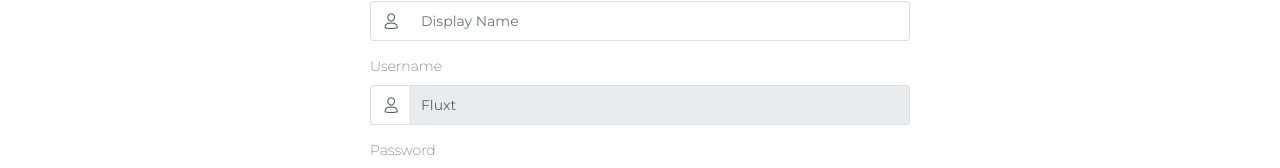
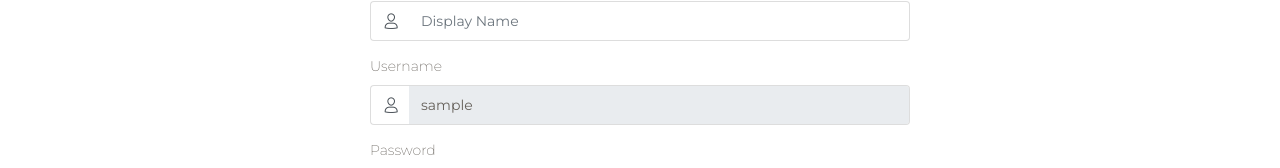
Before and after one commit to fluxt/champaignlocal, a React (Create React App) app in the folder static/: page /users/update in a window 1280 px wide. Shown: the part 540-708 px from the top of the page. Built offline with nearby package versions, Linux system fonts and the light colour scheme; sample sign-in values are in the browser's storage.

Commit message:
modify hardcoded username

```diff
--- a/static/src/components/DefaultNavbar.js
+++ b/static/src/components/DefaultNavbar.js
@@ -17,6 +17,7 @@ import {
   Nav,
   Container,
 } from "reactstrap";
+
 import { useAuth } from "utils/auth.js";
 
 function DefaultNavbar() {
--- a/static/src/views/users/UpdatePage.js
+++ b/static/src/views/users/UpdatePage.js
@@ -23,7 +23,13 @@ import PageHeaderXS from "components/Headers/PageHeaderXS.js"
 // images
 import storesPageBackground from "assets/img/fabio-mangione.jpg";
 
+// etc
+import { useAuth } from "utils/auth.js";
+
 function UpdatePage() {
+  const auth = useAuth();
+  // const history = useHistory();
+
   async function handleUpdateSubmit(event) {
     event.preventDefault();
     const target = event.target;
@@ -75,7 +81,7 @@ function UpdatePage() {
                       <i className="nc-icon nc-single-02" />
                     </InputGroupText>
                   </InputGroupAddon>
-                  <Input value="Fluxt" type="text" name="username" readOnly/>
+                  <Input value={auth.user} type="text" name="username" readOnly/>
                 </InputGroup>
                 <label>Password</label>
                 <InputGroup>
```
